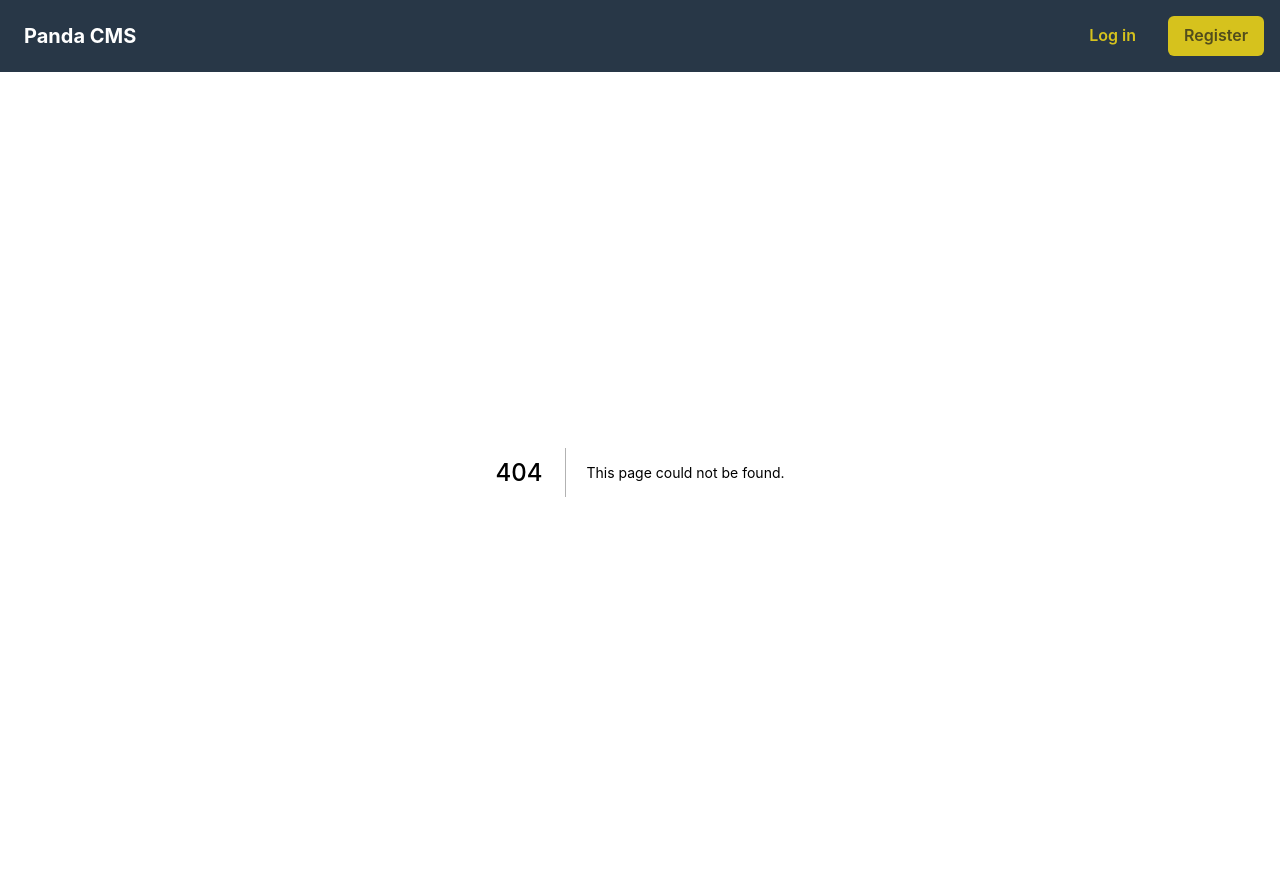
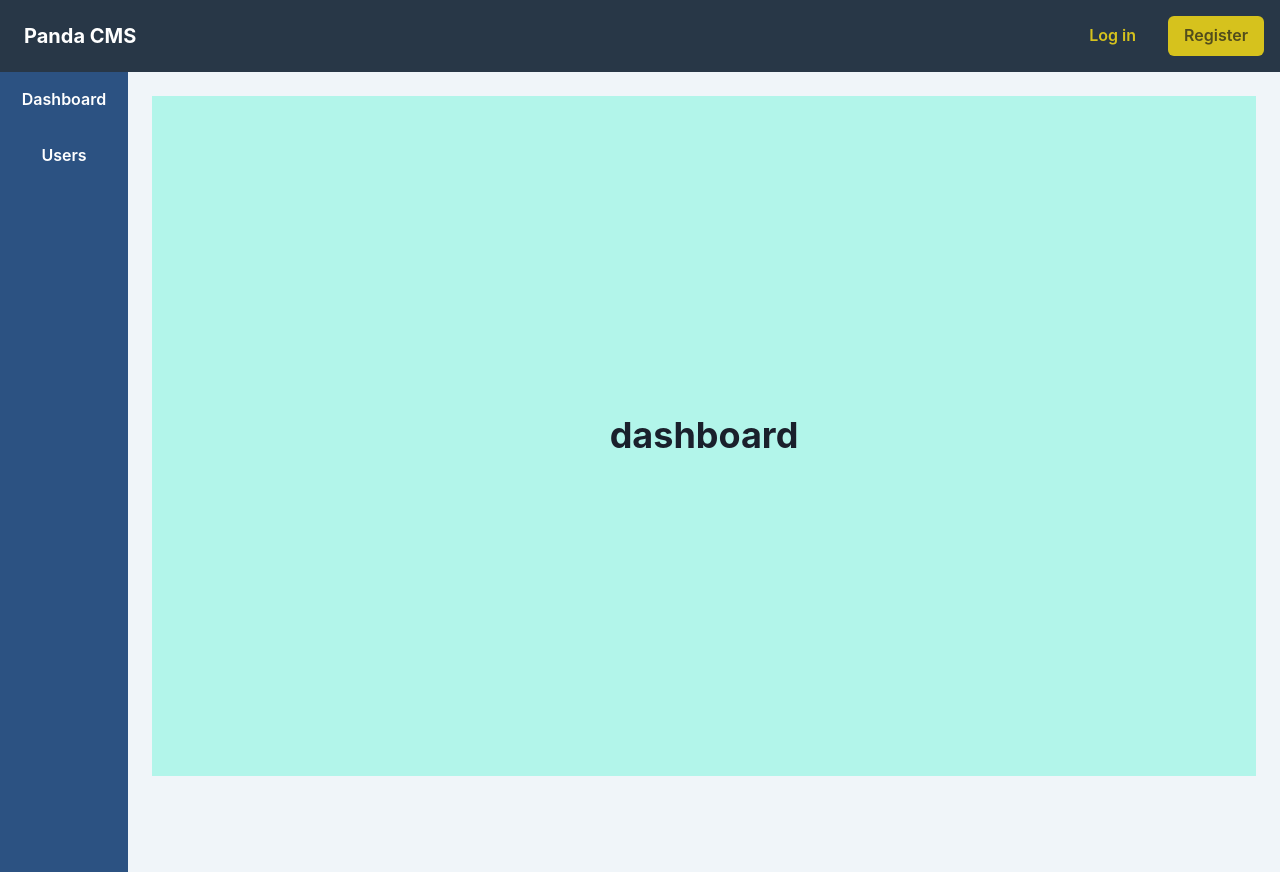
Before and after one commit to buudi/panda4, a Next.js app: page /sha in a window 1280 px wide. Before the commit this address had no page. Built offline with nearby package versions, Linux system fonts and the light colour scheme.

Commit message:
added /sha route as an admin boiler plate

```diff
--- a/src/components/Nav.js
+++ b/src/components/Nav.js
@@ -1,4 +1,4 @@
-import { useState, useEffect, useContext } from "react";
+import { useEffect, useContext } from "react";
 import Link from "next/link";
 import { useRouter } from "next/router";
 import { Box, Heading, Flex, Button, Spacer } from "@chakra-ui/react";
--- /dev/null
+++ b/src/components/sha-comps/Button.js
@@ -0,0 +1,35 @@
+import { Button } from "@chakra-ui/react";
+
+const daButton = ({ children, active, onClick }) => {
+    return (
+        <>
+            {active ? (<Button
+                isActive={true}
+                width="100%"
+                mt={2}
+                mb={2}
+                borderRadius={0}
+                bg="blue.700"
+                color="white"
+                onClick={onClick}
+                _hover={{ color: "black", bg: "#E5E7E9" }}
+                _active={{ color: "black", bg: "#E5E7E9" }}
+            >
+                {children}
+            </Button>) : (<Button
+                width="100%"
+                onClick={onClick}
+                mt={2}
+                mb={2}
+                borderRadius={0}
+                bg="blue.700"
+                color="white"
+                _hover={{ color: "black", bg: "#E5E7E9" }}
+            >
+                {children}
+            </Button>)}
+        </>
+    );
+};
+
+export default daButton;
--- /dev/null
+++ b/src/components/sha-comps/Shell.js
@@ -0,0 +1,14 @@
+import ShellLayout from "./ShellLayout";
+import { useState, useContext } from "react";
+import ShellContext from "../../contexts/ShellContext";
+
+const Shell = () => {
+    const { page, setPage } = useContext(ShellContext);
+    if (page === "dashboard") {
+        return (<ShellLayout>dashboard</ShellLayout>);
+    } else if (page === "users") {
+        return (<ShellLayout>Users</ShellLayout>);
+    }
+};
+
+export default Shell;
--- /dev/null
+++ b/src/components/sha-comps/ShellLayout.js
@@ -0,0 +1,13 @@
+import { Box, Center, Heading } from "@chakra-ui/react";
+
+const ShellLayout = ({ children }) => {
+    return (
+        <Box m={6} h="85vh" bg="teal.100" >
+            <Center h="100%">
+                <Heading>{children}</Heading>
+            </Center>
+        </Box>
+    );
+};
+
+export default ShellLayout;
--- /dev/null
+++ b/src/components/sha-comps/Sidebar.js
@@ -0,0 +1,34 @@
+import Button from "./Button";
+import { useContext, useState } from "react";
+import ShellContext from "../../contexts/ShellContext";
+
+const Sidebar = () => {
+    const { page, setPage } = useContext(ShellContext);
+    const [dash, setdash] = useState(false);
+    const [users, setUsers] = useState(false);
+    return (
+        <>
+            {dash ? (
+                <Button active >Dashboard</Button>
+            ) : (
+                <Button onClick={() => {
+                    setPage("dashboard");
+                    setdash(true);
+                    setUsers(false);
+                }}>Dashboard</Button>
+            )}
+
+            {users ? (
+                <Button active>Users</Button>
+            ) : (
+                <Button onClick={() => {
+                    setPage("users");
+                    setUsers(true);
+                    setdash(false);
+                }}>Users</Button>
+            )}
+        </>
+    );
+};
+
+export default Sidebar;
--- /dev/null
+++ b/src/contexts/ShellContext.js
@@ -0,0 +1,3 @@
+import { createContext } from "react";
+
+export default createContext(null);
--- /dev/null
+++ b/src/pages/sha.js
@@ -0,0 +1,25 @@
+import { useState } from "react";
+import { Grid, GridItem } from "@chakra-ui/react";
+import Sidebar from "../components/sha-comps/Sidebar";
+import Shell from "../components/sha-comps/Shell";
+import ShellContext from "../contexts/ShellContext";
+
+const sha = () => {
+    const [page, setPage] = useState("dashboard");
+    return (
+        <ShellContext.Provider value={{ page, setPage }}>
+            <Grid h="100vh" templateColumns="repeat(20, 1fr)">
+                {/* Sidebar */}
+                <GridItem colSpan={2} bg="blue.700">
+                    <Sidebar />
+                </GridItem>
+                {/* Page Shell */}
+                <GridItem colSpan={18} bg="#F0F5F9">
+                    <Shell />
+                </GridItem>
+            </Grid>
+        </ShellContext.Provider>
+    );
+};
+
+export default sha;
```
